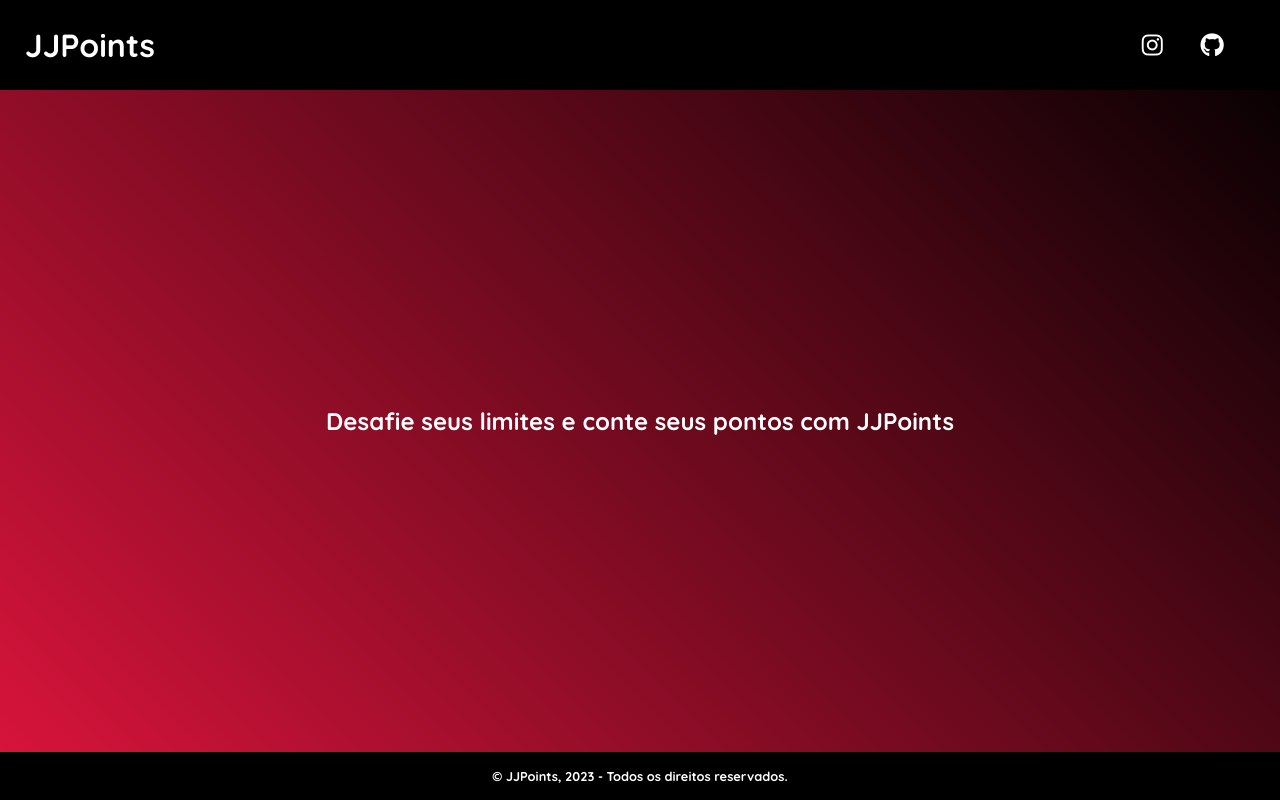
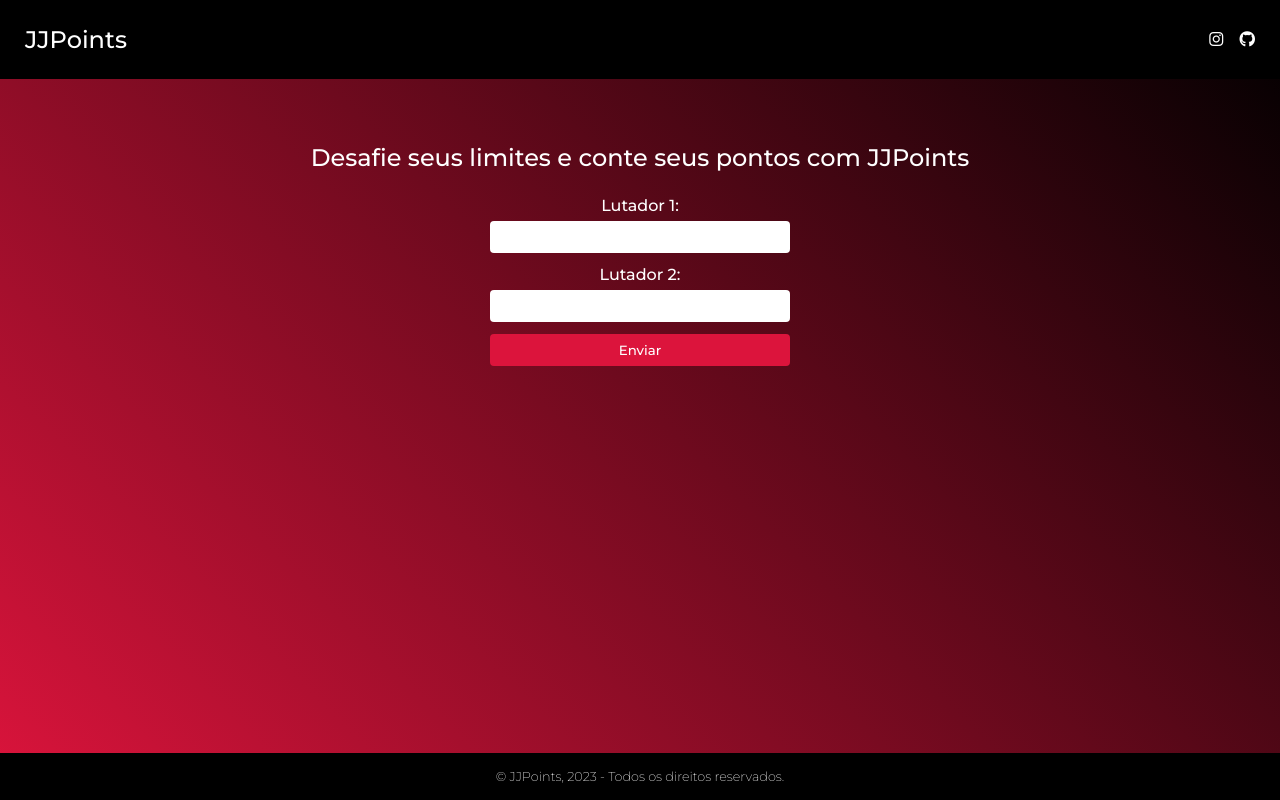
Before and after one commit to Gui-Carv/JJPoints, a plain HTML site: page index.html in a window 1280 px wide. Drawn offline with Linux system fonts and the light colour scheme.

Commit message:
third commit

```diff
--- a/css/footer.css
+++ b/css/footer.css
@@ -1,7 +1,6 @@
 footer {
   background-color: black;
   padding: 16px;
-
   display: flex;
   align-items: center;
   justify-content: center;
--- a/css/header.css
+++ b/css/header.css
@@ -1,17 +1,18 @@
 header {
-    background-color: #000000;
-    padding: 25px;
+    background-color: black;
+    padding: 16px;
     display: flex;
     align-items: center;
     justify-content: space-between;
 }
 
-a {
-    text-decoration: none;
-    color: #fff;
+header h1 {
+    font-size: 1.5rem;
+    font-weight: 500;
 }
 
 header nav a {
-    margin-right: 1.3em;
-    font-size: 1.5em;
+    color: white;
+    text-decoration: none;
+    margin-left: 12px;
 }
--- a/css/main.css
+++ b/css/main.css
@@ -1,7 +1,45 @@
 main {
+    flex: 1;
     padding: 5%;
+}
 
-    display: flex;
-    align-items: center;
-    justify-content: center;
+section {
+    text-align: center;
 }
+
+section article {
+    margin-bottom: 1.5rem;
+}
+
+section h2 {
+    font-size: 1.5rem;
+    font-weight: 500;
+}
+
+.form-container {
+    margin: 0 auto;
+    max-width: 300px;
+}
+
+form label {
+    display: block;
+    margin-bottom: 6px;
+}
+
+form input[type="text"] {
+    width: 100%;
+    padding: 8px;
+    margin-bottom: 12px;
+    border: none;
+    border-radius: 4px;
+}
+
+form input[type="submit"] {
+    width: 100%;
+    padding: 8px;
+    background-color: crimson;
+    color: white;
+    border: none;
+    border-radius: 4px;
+    cursor: pointer;
+}
--- a/css/reset.css
+++ b/css/reset.css
@@ -1,18 +1,15 @@
-*{
+* {
     margin: 0;
     padding: 0;
     box-sizing: border-box;
-    font-family: 'Quicksand', sans-serif;
+    font-family: 'Montserrat', sans-serif;
 }
 
-body{
+body {
     width: 100%;
-    height: 100vh;
-
-    background-image: linear-gradient(45deg, crimson,black);
+    min-height: 100vh;
+    background-image: linear-gradient(45deg, crimson, black);
     color: white;
-
-    text-align: center;
     display: flex;
     flex-direction: column;
     justify-content: space-between;
--- a/css/responsive.css
+++ b/css/responsive.css
@@ -0,0 +1,63 @@
+/* Estilos para dispositivos móveis */
+@media screen and (max-width: 768px) {
+    header h1 {
+        font-size: 1.2rem;
+    }
+
+    form input[type="text"] {
+        font-size: 14px;
+        padding: 6px;
+    }
+
+    form input[type="submit"] {
+        font-size: 14px;
+        padding: 6px;
+    }
+}
+
+/* Estilos para o header */
+header {
+    padding: 25px;
+}
+
+header h1 {
+    font-size: 1.5rem;
+}
+
+header nav a {
+    margin-left: 12px;
+}
+
+/* Estilos para o formulário */
+.form-container {
+    max-width: 300px;
+    margin: 0 auto;
+}
+
+form input[type="text"] {
+    width: 100%;
+    padding: 8px;
+    margin-bottom: 12px;
+    border: none;
+    border-radius: 4px;
+}
+
+form input[type="submit"] {
+    width: 100%;
+    padding: 8px;
+    background-color: crimson;
+    color: white;
+    border: none;
+    border-radius: 4px;
+    cursor: pointer;
+}
+
+/* Estilos para o footer */
+footer {
+    padding: 16px;
+}
+
+footer span {
+    font-size: 0.8rem;
+    font-weight: 200;
+}
--- a/index.html
+++ b/index.html
@@ -1,5 +1,6 @@
 <!DOCTYPE html>
 <html lang="pt-br">
+
 <head>
     <meta charset="UTF-8">
     <meta name="viewport" content="width=device-width, initial-scale=1.0">
@@ -13,7 +14,7 @@
     <!--FONTS-->
     <link rel="preconnect" href="https://fonts.googleapis.com">
     <link rel="preconnect" href="https://fonts.gstatic.com" crossorigin>
-    <link href="https://fonts.googleapis.com/css2?family=Montserrat:wght@200&family=Poppins:wght@500;600;700&family=Quicksand:wght@700&display=swap" rel="stylesheet">
+    <link href="https://fonts.googleapis.com/css2?family=Montserrat:wght@200;500&display=swap" rel="stylesheet">
     <!-- ICONS -->
     <script src="https://kit.fontawesome.com/a0dc02736d.js" crossorigin="anonymous"></script>
 </head>
@@ -26,7 +27,7 @@
             <a href="">
                 <i class="fa-brands fa-instagram"></i>
             </a>
-            <a href="">
+            <a href="https://github.com/Gui-Carv">
                 <i class="fa-brands fa-github"></i>
             </a>
         </nav>
@@ -37,14 +38,26 @@
             <article>
                 <h2>Desafie seus limites e conte seus pontos com JJPoints</h2>
             </article>
+            <div class="form-container">
+                <form>
+                    <label for="user1">Lutador 1:</label>
+                    <input type="text" id="user1" name="user1" required>
+                    <br>
+                    <label for="user2">Lutador 2:</label>
+                    <input type="text" id="user2" name="user2" required>
+                    <br>
+                    <input type="submit" value="Enviar">
+                </form>
+            </div>
         </section>
     </main>
 
     <footer>
         <span>
-          &copy; JJPoints, 2023 - Todos os direitos reservados.
+            &copy; JJPoints, 2023 - Todos os direitos reservados.
         </span>
     </footer>
 
 </body>
+
 </html>
```
Lines whose indentation alone changed are shown as unchanged.
